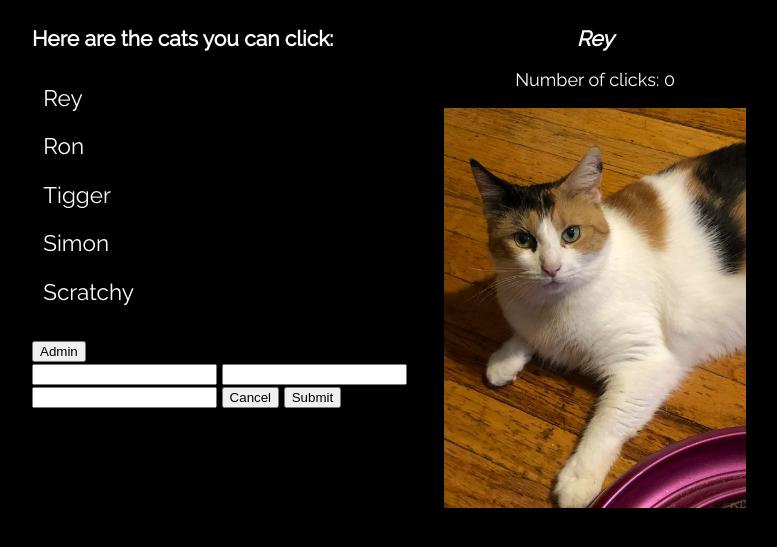
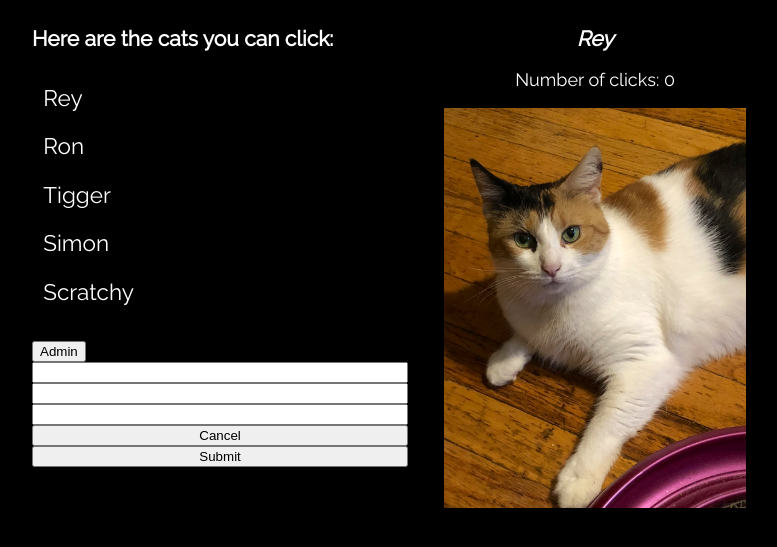
Before and after one commit to amyyf/cat-clicker, a plain HTML site: page index.html in a window 1280 px wide. Both pictures are taken after a click on the button "Admin". Shown: the part 157-704 px from the top of the page, without its empty margins (251-1028 px from the left). Drawn offline with Linux system fonts and the light colour scheme.

Commit message:
Implement show/hide admin form

```diff
--- a/css/styles.css
+++ b/css/styles.css
@@ -72,3 +72,12 @@ p {
   font-style: italic;
   margin-bottom: 0;
 }
+
+.admin-form {
+  display: flex;
+  flex-direction: column;
+}
+
+.hidden {
+  display: none;
+}
--- a/index.html
+++ b/index.html
@@ -16,7 +16,7 @@
       <h3>Here are the cats you can click:</h3>
       <ul id="cat-list"></ul>
       <button id="admin" name="admin" value="admin">Admin</button>
-      <form id="admin-form">
+      <form id="admin-form" class="admin-form hidden">
         <input id="cat-name">
         <input id="cat-pic-url">
         <input id="click-num">
--- a/scripts/mvo.js
+++ b/scripts/mvo.js
@@ -45,10 +45,11 @@
       view.renderCat(this.currentCat);
     },
 
-    isAdminPanelVisible: false,
+    isAdminFormVisible: false,
 
-    toggleAdminPanel: function () {
-      this.isAdminPanelVisible = !this.isAdminPanelVisible;
+    toggleAdminForm: function () {
+      this.isAdminFormVisible = !this.isAdminFormVisible;
+      view.renderAdminForm(this.isAdminFormVisible);
     }
   };
 
@@ -56,12 +57,13 @@
     // render list of cat names and default cat
     init: function (firstCat, catList) {
       this.catArea = document.getElementById('cat-area');
+      this.catArea.addEventListener('click', octopus.countClicks.bind(octopus));
       this.listArea = document.getElementById('cat-list');
+      this.adminForm = document.getElementById('admin-form');
+      this.adminButton = document.getElementById('admin');
+      this.adminButton.addEventListener('click', octopus.toggleAdminForm.bind(octopus));
       this.renderCatList(catList);
       this.renderCat(firstCat);
-      this.catArea.addEventListener('click', octopus.countClicks.bind(octopus));
-      this.adminButton = document.getElementById('admin');
-      this.adminButton.addEventListener('click', octopus.toggleAdminPanel.bind(octopus));
     },
 
     // render catlist on page - happens once
@@ -89,6 +91,10 @@
     updateClicks: function (count) {
       const clickCounter = document.getElementById('click-counter');
       clickCounter.textContent = count;
+    },
+
+    renderAdminForm: function (boolean) {
+      this.adminForm.classList.toggle('hidden');
     }
 
   };
```
